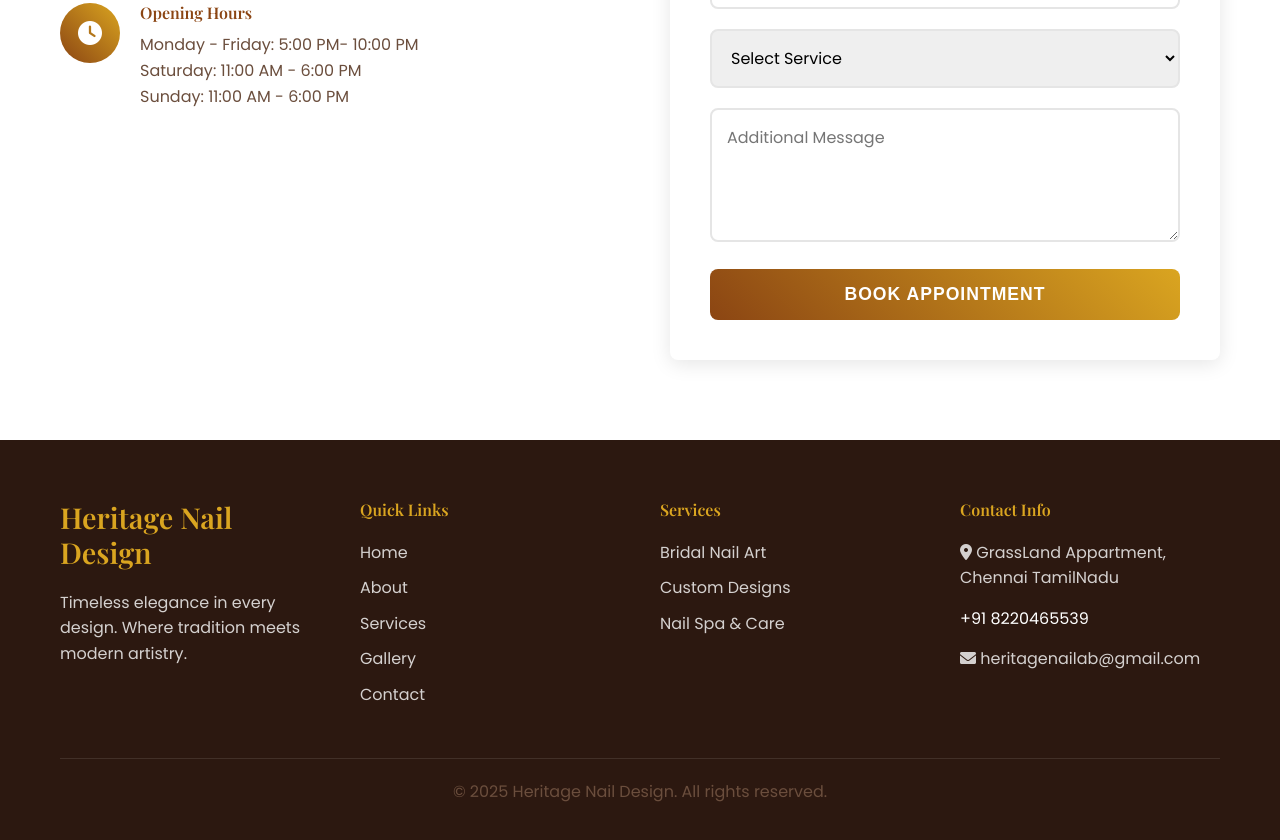
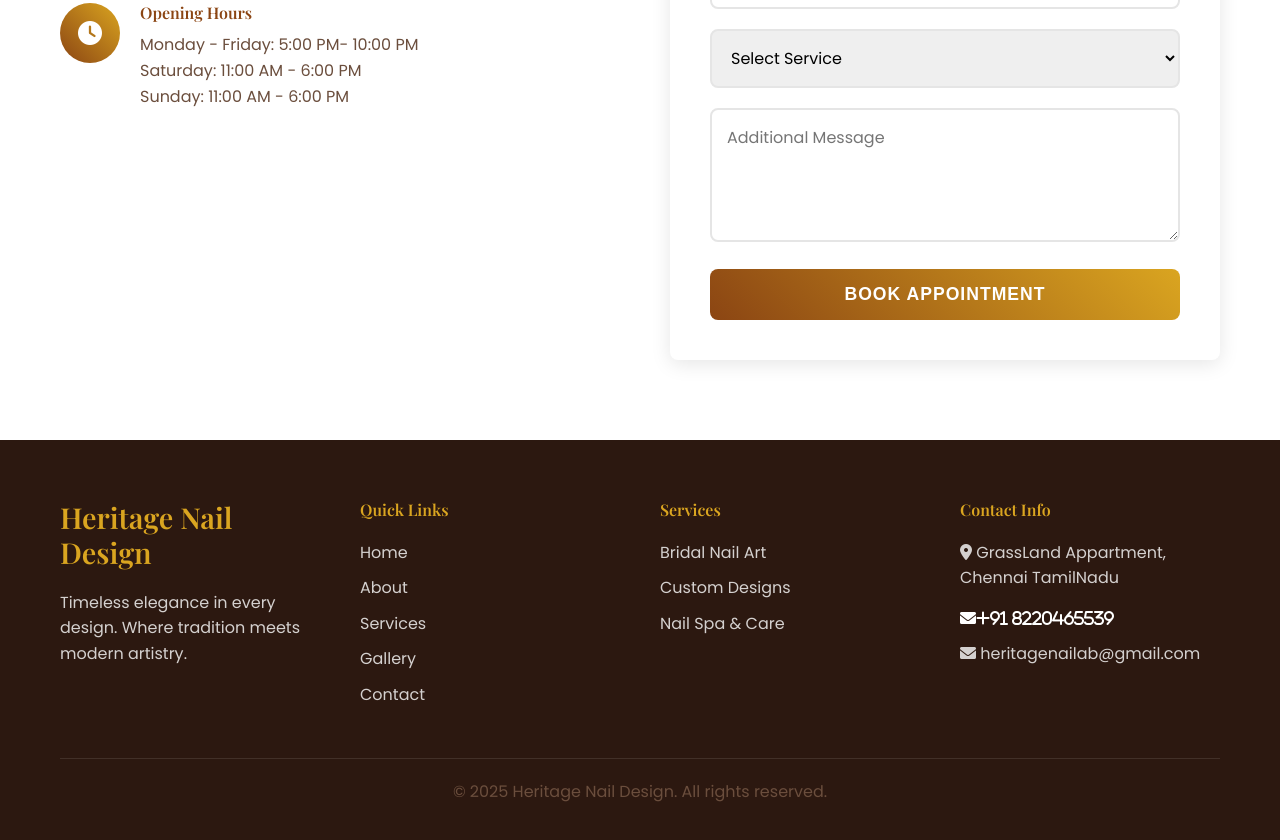
Before and after one commit to kumarnitish12/Heritage-Nail, a plain HTML site: page index.html in a window 1280 px wide. Shown: the part 4410-5250 px from the top of the page. Drawn offline with nearby package versions, Linux system fonts and the light colour scheme.

Commit message:
time update

```diff
--- a/index.html
+++ b/index.html
@@ -416,11 +416,15 @@
                         <li><a href="#services">Nail Spa & Care</a></li>
                     </ul>
                 </div>
+
                 <div class="footer-section">
                     <h4>Contact Info</h4>
                     <p><i class="fas fa-map-marker-alt"></i> GrassLand Appartment, Chennai TamilNadu</p>
-                    <p style="color: white;">+91 8220465539</p>
+                    <div >
+                        <p style="color: white;" class="fas fa-envelope">+91 8220465539</p>
+                    </div>
                     <p><i class="fas fa-envelope"></i> heritagenailab@gmail.com</p>
+
 
                 </div>
 
```
